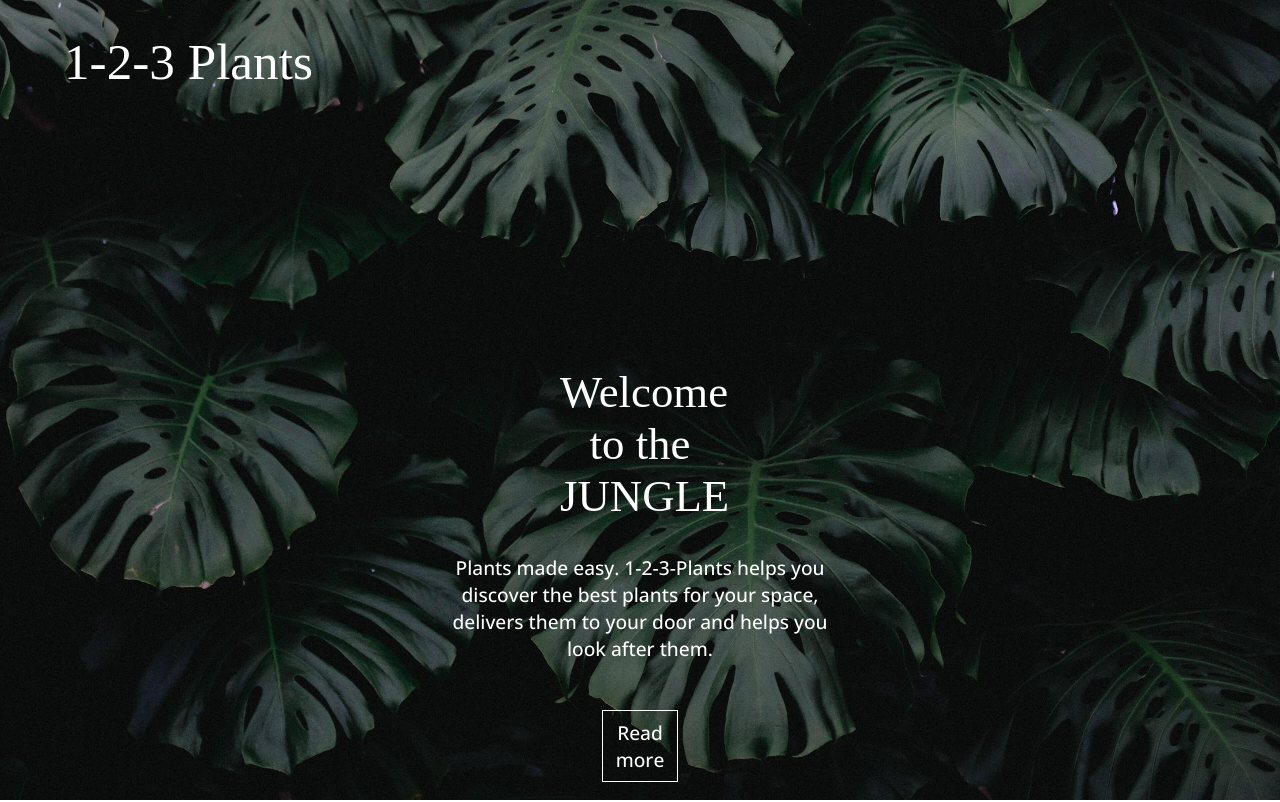
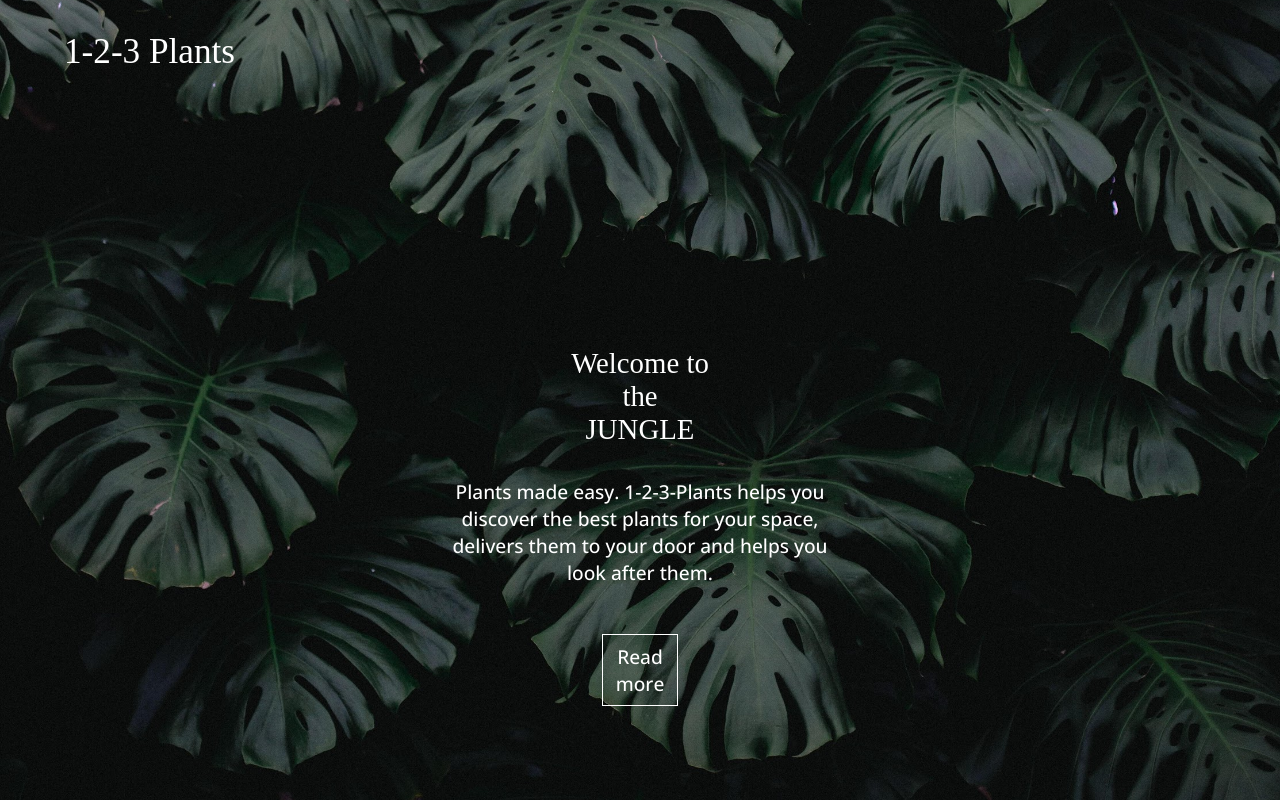
Before and after one commit to kc17m/Projekt-1-2-3-Plants_lev3_2, a plain HTML site: page index.html in a window 1280 px wide. Shown: the top 802 px of the page. Drawn offline with Linux system fonts and the light colour scheme.

Commit message:
fonts adjusted

```diff
--- a/assets/css/style.css
+++ b/assets/css/style.css
@@ -22,12 +22,12 @@ Google-Fonts: Open Sans, sans-serif; Fredericka the Great, cursive */
 }
 
 h1 {
-    font-size: 3.2em;
+    font-size: 2.2em;
 
 }
 
 h2 {
-    font-size: 2.8rem;
+    font-size: 1.8rem;
 }
 
 h3 {font-family: Open;
```
